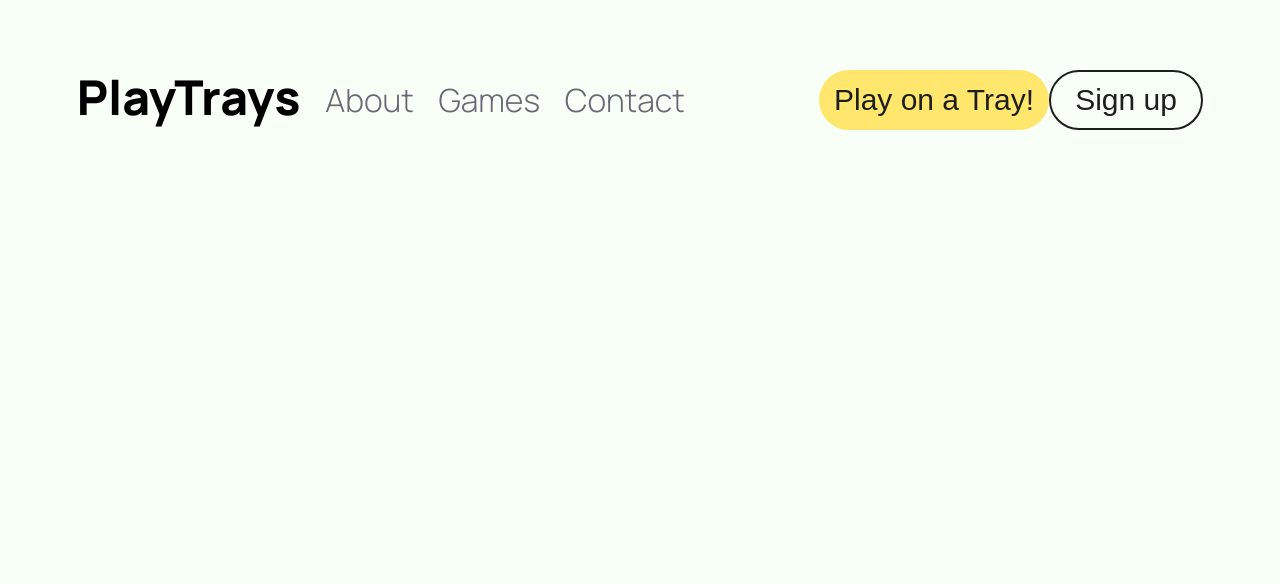
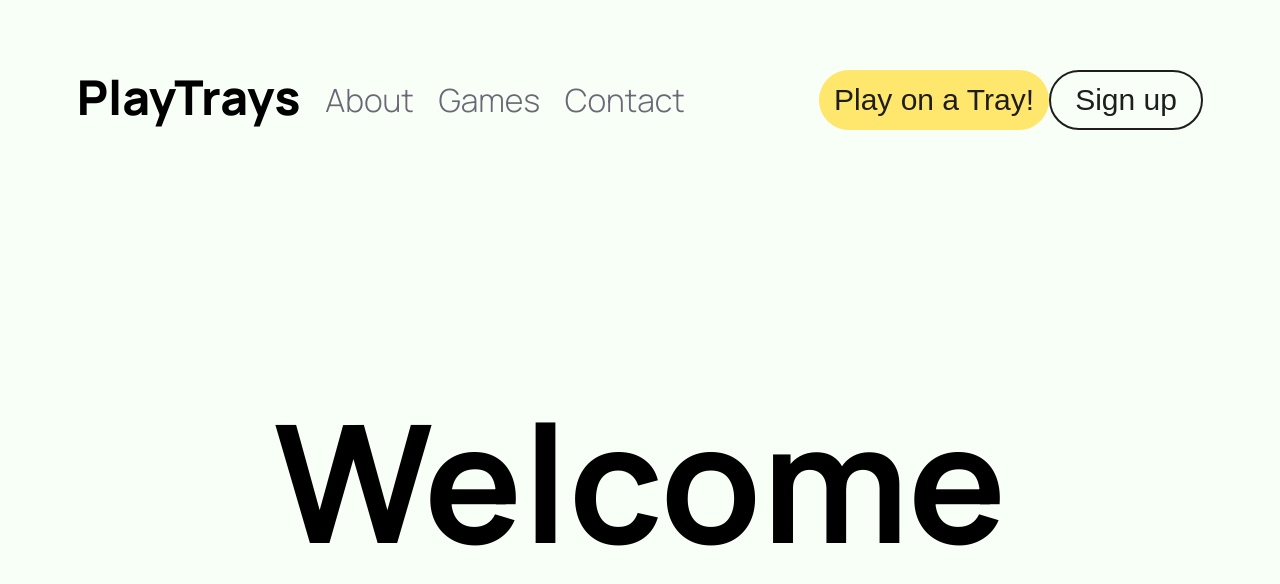
Before and after one commit to ZUHOWKS/PlayTrays, a Vue app: page / in a window 1280 px wide. Shown: the top 584 px of the page. Built offline with nearby package versions, Linux system fonts and the light colour scheme.

Commit message:
Intégration du composant `Welcome.vue` dans la balise main.

```diff
--- a/src/components/Home.vue
+++ b/src/components/Home.vue
@@ -1,9 +1,13 @@
 <script setup lang="ts">
 import SNavbar from "@/components/home/SNavbar.vue";
+import Welcome from "@/components/home/Welcome.vue";
 </script>
 
 <template>
   <SNavbar></SNavbar>
+  <main>
+    <Welcome></Welcome>
+  </main>
 </template>
 
 <style scoped>
```
